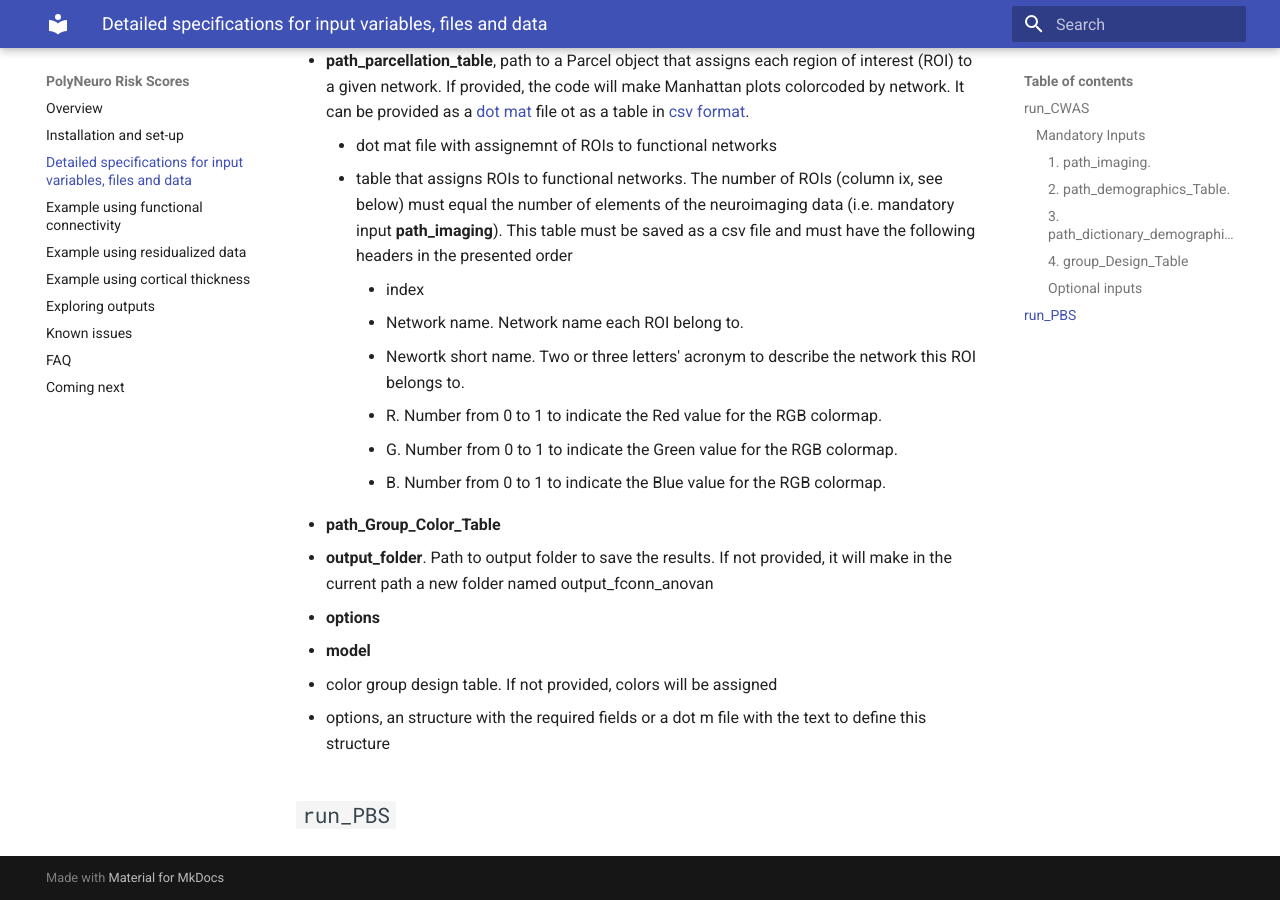
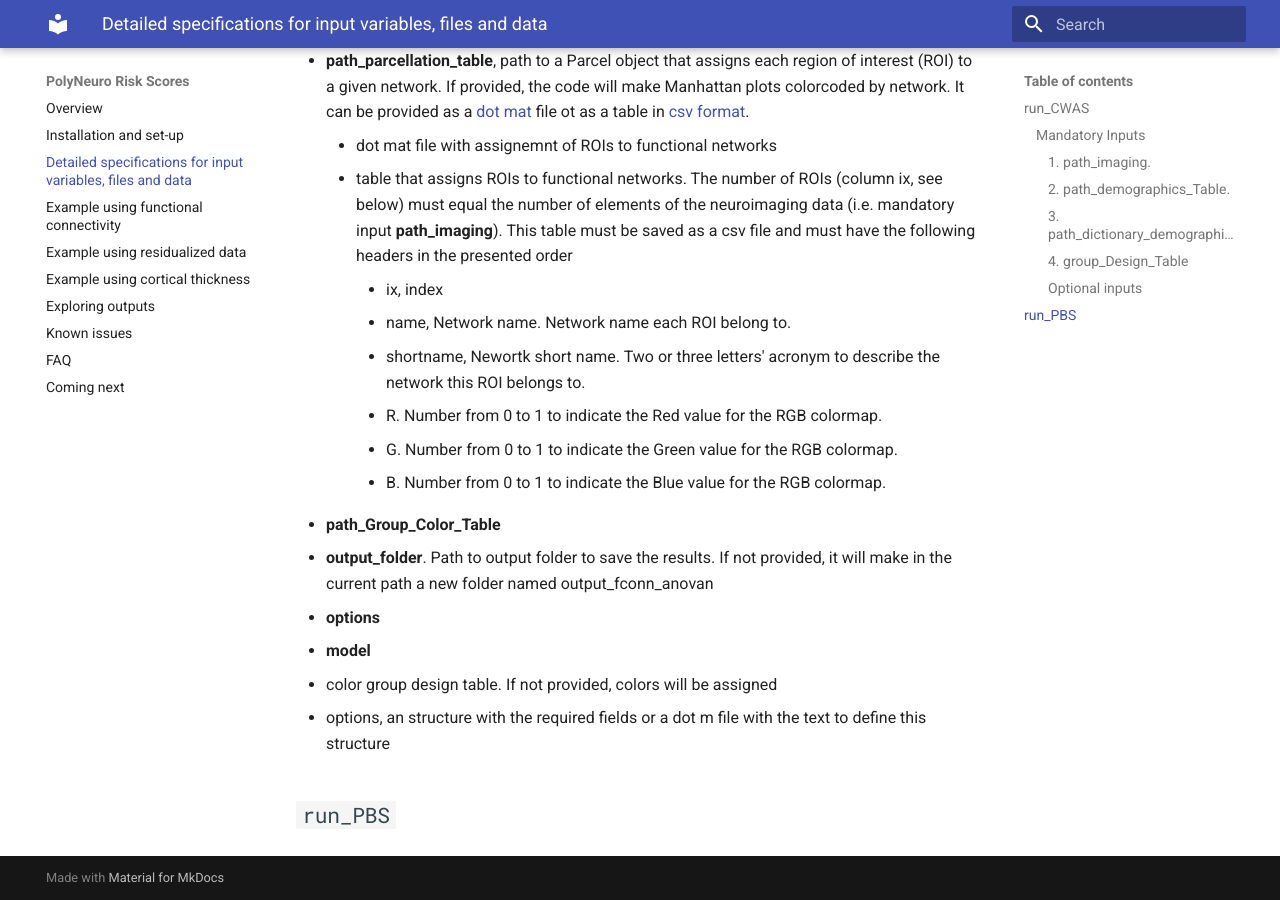
Before and after one commit to omiranda/polyneuro_risk_score, an MkDocs documentation site: the page built from docs/detailed_description.md, in a window 1280 px wide and 900 px high, scrolled down 2401 px. Built offline with MkDocs 1.6.1 and Material for MkDocs 9.7.7, drawn with Linux system fonts in a browser that asks for light colours; formulas are drawn with MathJax 3; old or Windows-style settings are respelled for this version of MkDocs.

Commit message:
Update detailed_description.md

```diff
--- a/docs/detailed_description.md
+++ b/docs/detailed_description.md
@@ -61,9 +61,9 @@ This table will also indicate if each included variable is a *between* or *withi
 It can be provided as a [dot mat](./detailed_specs/HCP_ColeAnticevic.mat) file ot as a table in [csv format](./detailed_specs/HCP_ColeAnticevic.csv).
     - dot mat file with assignemnt of ROIs to functional networks
     - table that assigns ROIs to functional networks. The number of ROIs (column ix, see below) must equal the number of elements of the neuroimaging data (i.e. mandatory input **path_imaging**). This table must be saved as a csv file and must have the following headers in the presented order
-        - index
-        - Network name. Network name each ROI belong to.
-        - Newortk short name. Two or three letters' acronym to describe the network this ROI belongs to.
+        - ix, index
+        - name, Network name. Network name each ROI belong to.
+        - shortname, Newortk short name. Two or three letters' acronym to describe the network this ROI belongs to.
         - R. Number from 0 to 1 to indicate the Red value for the RGB colormap.
         - G. Number from 0 to 1 to indicate the Green value for the RGB colormap.
         - B. Number from 0 to 1 to indicate the Blue value for the RGB colormap.
```
